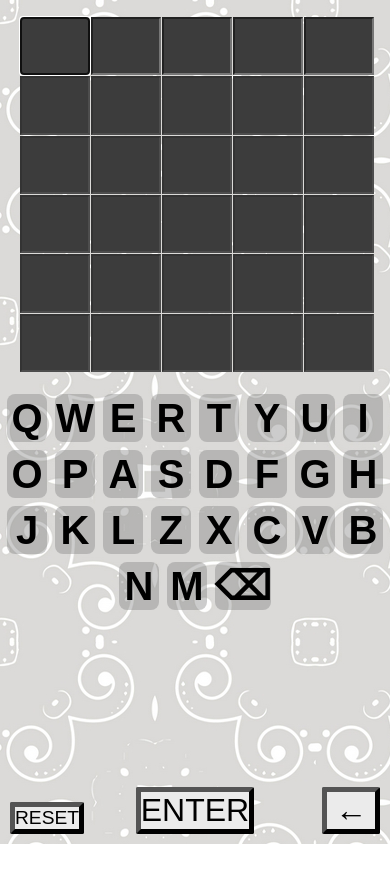
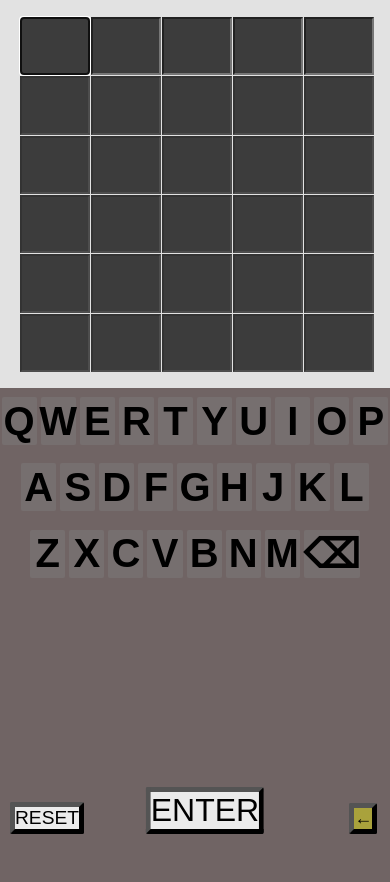
Before and after one commit to arnadev/arnadev.github.io, a plain HTML site: page wordle/wordle.html in a window 390 px wide. Before the commit the page ends 844 px from the top, so only its background shows below. Drawn offline with Linux system fonts and the light colour scheme; no server answers.

Commit message:
Add files via upload

```diff
--- a/wordle/script.js
+++ b/wordle/script.js
@@ -80,6 +80,7 @@ const applyReadonly=()=>{
 (()=>{if(window.innerWidth<=600){
     applyReadonly();
     blinkMessage='Double Tap to close';
+    document.querySelector('#color-div').style.top=`${document.querySelector('#game-grid').getBoundingClientRect().bottom+20}px`;
 }})();
 
 
@@ -222,6 +223,13 @@ enterBtn.addEventListener('click',async function enterEvent(){
         alertMsg(`'${enteredString}' IS NOT A VALID WORD`);
         return 0;
     }
+
+    enterBtn.disabled=true;
+    if(attemptNo==1){
+        window.addEventListener('beforeunload', function (e) {
+            e.preventDefault();
+        });
+    }
     attemptNo++;
 
 
@@ -233,8 +241,8 @@ enterBtn.addEventListener('click',async function enterEvent(){
         let letter=attemptBox.value;
         if(letter==word[i]){
             await flip(attemptBox);
-            attemptBox.style.backgroundColor='green';
-            document.querySelector(`#${letter}`).style.backgroundColor='rgb(0,255,0,.4)';
+            attemptBox.style.backgroundColor='rgb(0,255,0,.4)';
+            document.querySelector(`#${letter}`).style.backgroundColor='rgb(0,255,0,.8)';
 
         }
 
@@ -242,7 +250,7 @@ enterBtn.addEventListener('click',async function enterEvent(){
             letterCount[letter]=(letterCount[letter]==null)?1:letterCount[letter]+1;
             await flip(attemptBox);
             if(letterCount[letter]<=getCount(word,letter)-getMatch(word,enteredString,letter)){
-                attemptBox.style.backgroundColor='yellow';
+                attemptBox.style.backgroundColor='rgb(255,255,0,.8)';
                 if(document.querySelector(`#${letter}`).style.backgroundColor!=='green'){
                     document.querySelector(`#${letter}`).style.backgroundColor='rgb(255,255,0,.4)';
                 }
@@ -256,7 +264,7 @@ enterBtn.addEventListener('click',async function enterEvent(){
         }
 
     }
-
+    enterBtn.disabled=false;
     if(winflag==1){
         finalMsg('YOUR GUESS WAS CORRECT!');
         document.querySelector('#final-message').style.backgroundColor='rgb(0,255,0,.2)';
--- a/wordle/style.css
+++ b/wordle/style.css
@@ -4,7 +4,7 @@
 }
 
 html,body{
-    background-image: url('../images/other-background.png');
+    background-color: #e2e2e2;
     height: 100%;
     width: 100%;
 }
@@ -75,15 +75,10 @@ button:hover{
     left: 20vw;
 }
 
-#reset-button:hover{
-    background-color: red;
-    color: #000000;
-    transform: scale(0.95);
-}
-
 #back-button{
     position: absolute;
     left: 10vh;
+    background-color: rgb(255, 255, 0,.4);
 }
 
 #alert-message{
@@ -139,27 +134,38 @@ button:hover{
     padding-right: 1rem;
 }
 
-#keyboard{
+#keyboard {
     position: absolute;
-    right: 0px;
+    right: 3%;
     top: 50vh;
+    height: 15vh;
+    width: 30vw;
     display: flex;
+    justify-content: center;
+    align-items: center;
     flex-wrap: wrap;
-    width: 30vw;
+}
+
+.row{
+    display: flex;
+    height: 33.33%;
+    width: fit-content;
+    margin: 5px;
+}
+
+.digital-keys {
+    width: 3vw;
+    height: 100%;
+    font-size: 2.5rem;
+    font-family: Arial, Helvetica, sans-serif;
+    background-color: rgba(128, 128, 128, 0.4);
+    border-radius: 2px;
+    text-align: center;
+    font-weight: bold;
+    display: flex;
     align-items: center;
     justify-content: center;
-}
-
-
-.digital-keys{
-    font-size: 4rem;
-    font-family: Arial, Helvetica, sans-serif;
-    background-color: rgb(128, 128, 128,.4);
-    margin: 4px;
-    border-radius: 8px;
-    text-align: center;
-    font-weight: bold;
-
+    margin: 5px;
 }
 
 #meaning-message{
@@ -207,6 +213,14 @@ button:hover{
     }
 }
 
+#color-div{
+    background-color: #706464;
+    position: absolute;
+    right: 0px;
+    left: 64vw;
+    height: 100vh;
+}
+
 @media (max-width: 600px) {
 
     #container{
@@ -228,13 +242,15 @@ button:hover{
         transform: translateX(-50%);
     }
 
+
     .digital-keys{
         font-size: 2.5rem;
-        width: 1em;
+        width: 9vw;
         height: 1.2em;
         display: flex;
         justify-content: center;
         align-items: center;
+        margin: 2px;
     }
 
     .attempt{
@@ -253,10 +269,19 @@ button:hover{
         left: 0;
     }
 
+    #enter-button{
+        position: absolute;
+        left: 50%;
+        transform: translateX(-50%);
+        bottom: 0%;
+    }
+
 
     #back-button{
         right: 0;
-        left: 80vw;
+        left: 87vw;
+        font-size: large;
+        width: fit-content;
     }
 
     #keyboard-delete{
@@ -280,4 +305,10 @@ button:hover{
     #blinking-message{
         font-size: 1.5rem;
     }
+
+    #color-div{
+        left: 0;
+        right: 0;
+        bottom: 0;
+    }
 }
--- a/wordle/wordle.html
+++ b/wordle/wordle.html
@@ -11,6 +11,7 @@
 
 </head>
 <body>
+    <div id="color-div"></div>
     <div id="meaning-message"></div>
     <div id="container">
         <div id="alert-message" class="alert-class"></div>
@@ -51,7 +52,8 @@
         <button id="reset-button">RESET</button>
         <a href="../../index.html"><button id="back-button">←</button></a>
     </div>
-        <div id="keyboard">
+    <div id="keyboard">
+        <div class="row">
         <div class="digital-keys" id="Q">Q</div>
         <div class="digital-keys" id="W">W</div>
         <div class="digital-keys" id="E">E</div>
@@ -62,6 +64,8 @@
         <div class="digital-keys" id="I">I</div>
         <div class="digital-keys" id="O">O</div>
         <div class="digital-keys" id="P">P</div>
+        </div>
+        <div class="row">
         <div class="digital-keys" id="A">A</div>
         <div class="digital-keys" id="S">S</div>
         <div class="digital-keys" id="D">D</div>
@@ -71,6 +75,8 @@
         <div class="digital-keys" id="J">J</div>
         <div class="digital-keys" id="K">K</div>
         <div class="digital-keys" id="L">L</div>
+    </div>
+        <div class="row">
         <div class="digital-keys" id="Z">Z</div>
         <div class="digital-keys" id="X">X</div>
         <div class="digital-keys" id="C">C</div>
@@ -79,6 +85,7 @@
         <div class="digital-keys" id="N">N</div>
         <div class="digital-keys" id="M">M</div>
         <div class="digital-keys" id="keyboard-delete">&#9003;</div>
+         </div>
     </div>
     <script src="script.js"></script>
 </body>
```
Also changed, not shown: wordle/wordle-background.jpg (added).
